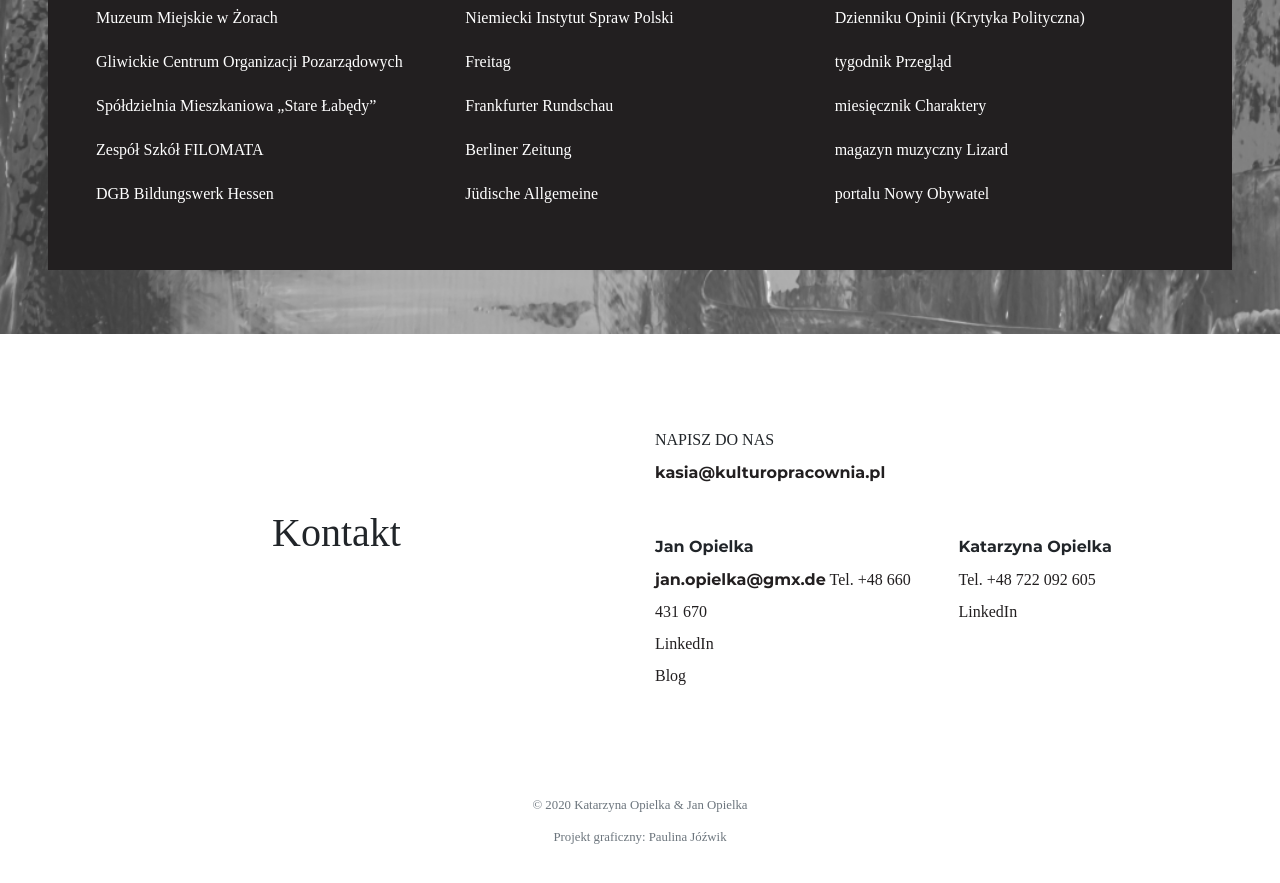
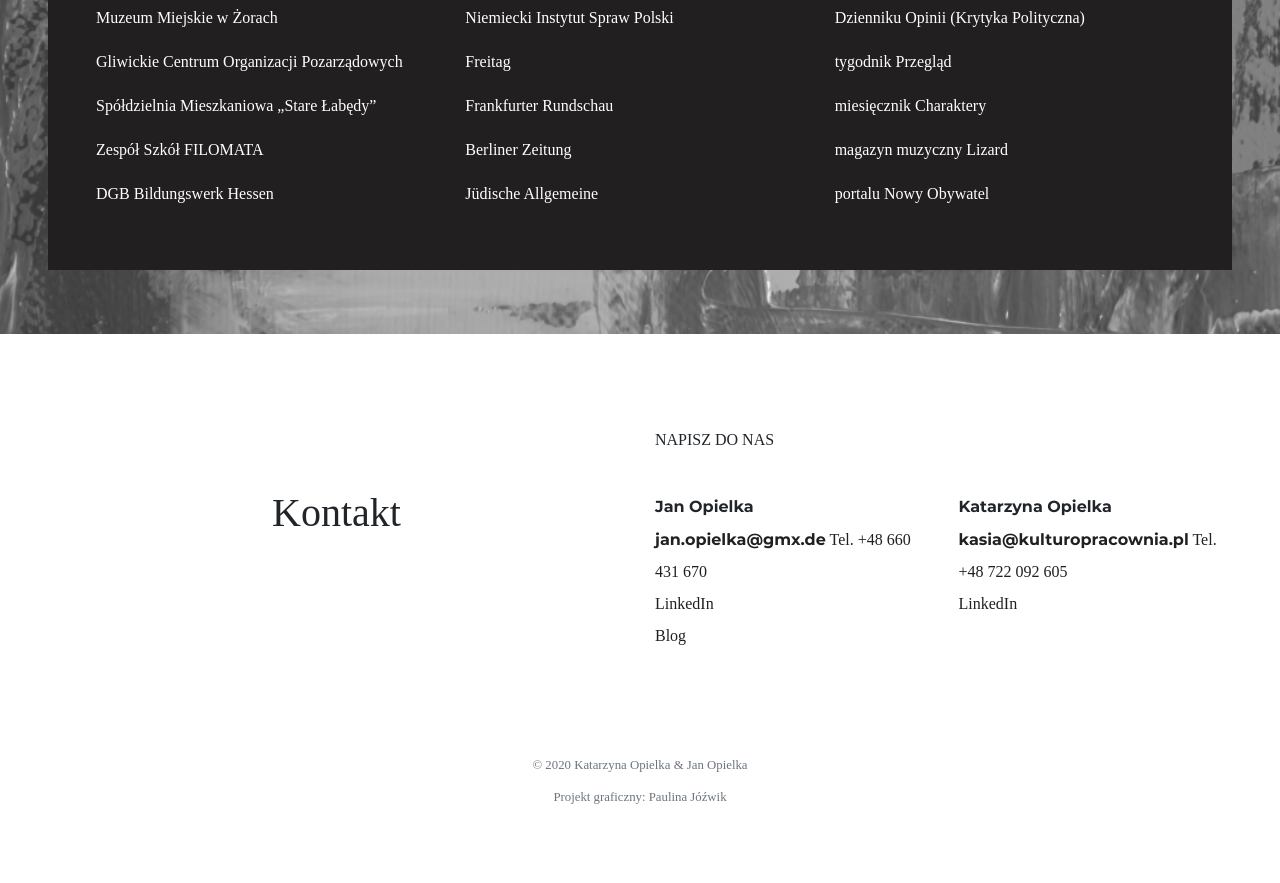
Before and after one commit to Zorro-kul/kulturopracownia.pl, a Jekyll site: the page built from index.html, in a window 1280 px wide and 900 px high, scrolled down 5048 px. Shown: the top 883 px of the window. Built offline with Jekyll 4.4.1, drawn with Linux system fonts in a browser that asks for light colours; some web fonts are replaced; after the commit the page ends 5908 px from its top, so only the background shows below that.

Commit message:
Update index.html

```diff
--- a/index.html
+++ b/index.html
@@ -321,7 +321,6 @@
     </div>
     <div class="col-xl col-lg col-md">
       <h4 class="text-uppercase h6 mt-5">Napisz do nas</h4>
-      <a href="mailto:kasia@kulturopracownia.pl" class="text-dark font-weight-bold">kasia@kulturopracownia.pl</a>
       <div class="row mt-5">
         <div class="col">
           <h5 class="h6 font-weight-bold">Jan Opielka</h5>
@@ -332,6 +331,7 @@
         </div>
         <div class="col">
           <h5 class="h6 font-weight-bold">Katarzyna Opielka</h5>
+          <a href="mailto:kasia@kulturopracownia.pl" class="text-dark font-weight-bold">kasia@kulturopracownia.pl</a>
           <a href="tel:+48722092605" class="text-dark">Tel. +48 722 092 605</a><br>
           <a href="https://www.linkedin.com/in/katarzyna-opielka/" class="text-dark">LinkedIn</a><br>
         </div>
```
